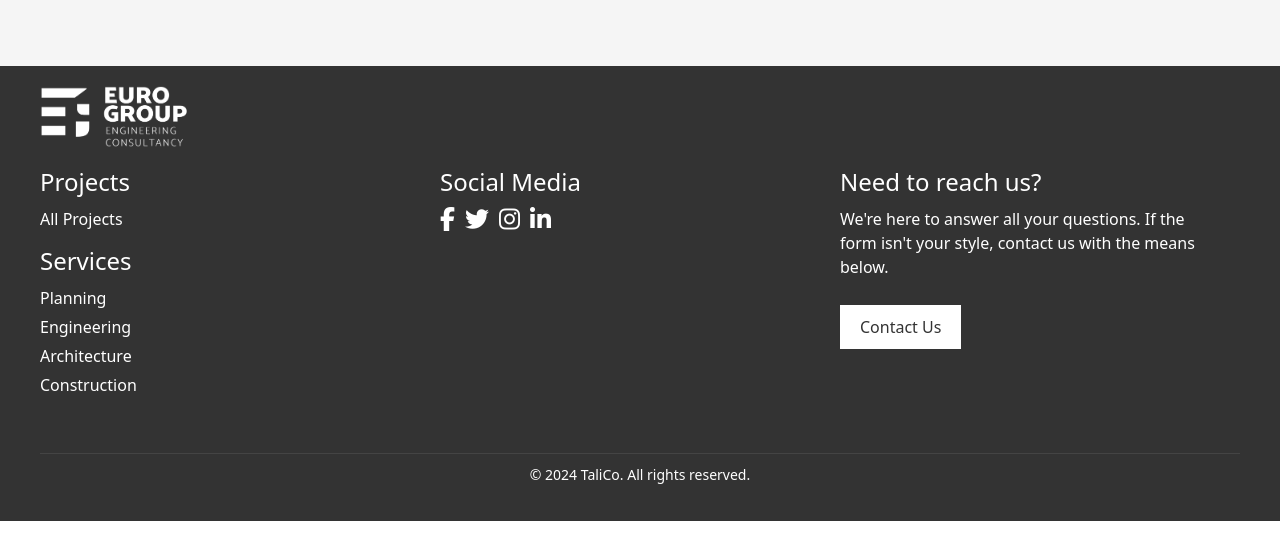
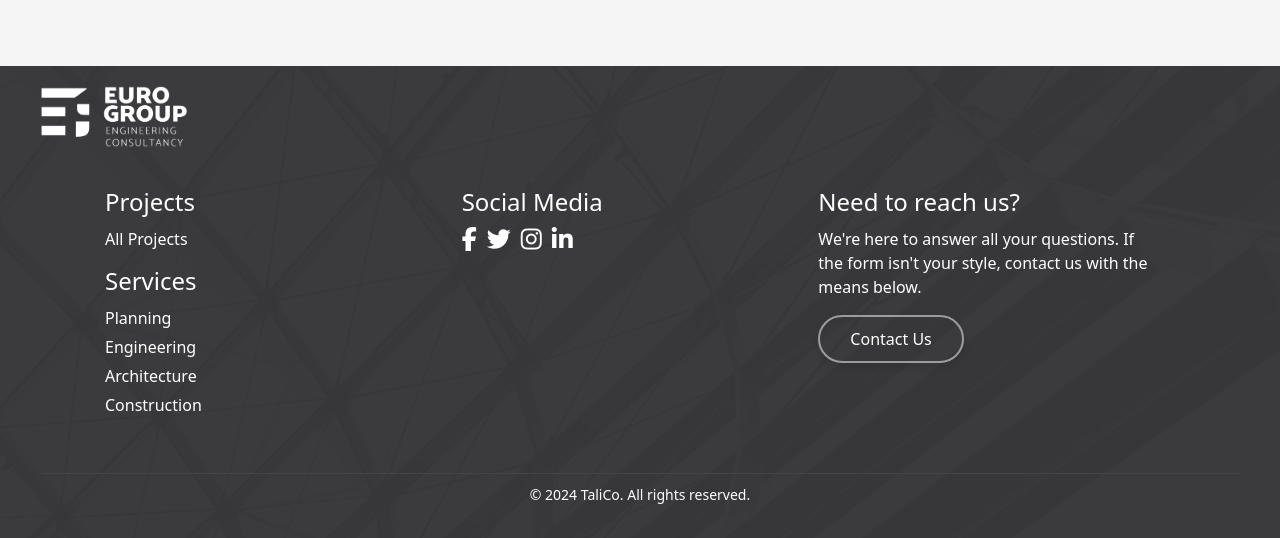
Before and after one commit to elsheikh21/euro-group-sito, a React (Create React App) app: page /project/1 in a window 1280 px wide. Shown: the part 2682-3220 px from the top of the page. Built offline with nearby package versions, Linux system fonts and the light colour scheme; a web font is replaced by a local one.

Commit message:
feat: :lipstick: Updating footer background image and button styling

```diff
--- a/src/components/Footer.css
+++ b/src/components/Footer.css
@@ -1,14 +1,29 @@
 /* Footer.css */
 
 .footer {
-  background-color: #333; /* Dark background */
+  position: relative; /* Ensure the ::after element is positioned relative to the footer */
+  background-image: url("../../public/images/footer.webp");
+  background-size: cover; /* Make sure the background covers the entire footer */
+  background-position: center;
   color: #fff; /* White text color */
   padding: 20px 40px;
   text-align: left;
   display: flex;
   flex-direction: column;
   align-items: stretch;
+  z-index: 1; /* Ensure the content is above the overlay */
+}
 
+/* Dark gray overlay */
+.footer::after {
+  content: '';
+  position: absolute;
+  top: 0;
+  left: 0;
+  width: 100%;
+  height: 100%;
+  background-color: rgba(38, 38, 40, 0.9); /* Semi-transparent dark gray overlay */
+  z-index: -1; /* Position the overlay behind the content */
 }
 
 .footer-upper {
@@ -25,8 +40,9 @@
   display: flex;
   flex-wrap: wrap; /* Make the middle row responsive */
   justify-content: space-between;
-  margin-bottom: 20px;
-}
+  margin: 20px 0;
+  padding: 0 65px;
+  }
 
 .footer-column {
   flex: 1 1 90px; /* Flex-grow and minimum width to make it responsive */
@@ -80,17 +96,23 @@
 }
 
 .contact-button {
-  background-color: #fff;
-  color: #333;
-  border: none;
-  padding: 10px 20px;
+  padding: 10px 30px; /* Adjust padding for a wider button */
+  background-color: transparent; /* Transparent background */
+  color: #fff; /* White text */
+  border: 2px solid rgba(255, 255, 255, 0.5); /* Semi-transparent white border */
+  border-radius: 50px; /* Rounded corners for a pill-shaped button */
+  font-size: 1rem;
   cursor: pointer;
-  margin-top: 10px;
+  transition: background-color 0.3s ease, color 0.3s ease, border 0.3s ease; /* Smooth transitions */
+  box-shadow: 0 4px 8px rgba(0, 0, 0, 0.1); /* Subtle shadow for elevation */
 }
 
 .contact-button:hover {
-  background-color: #ddd;
+  background-color: rgba(255, 255, 255, 0.1); /* Light white overlay on hover */
+  color: #fff; /* White text */
+  border: 2px solid #fff; /* Solid white border on hover */
 }
+
 
 .footer-lower {
   text-align: center;
```
